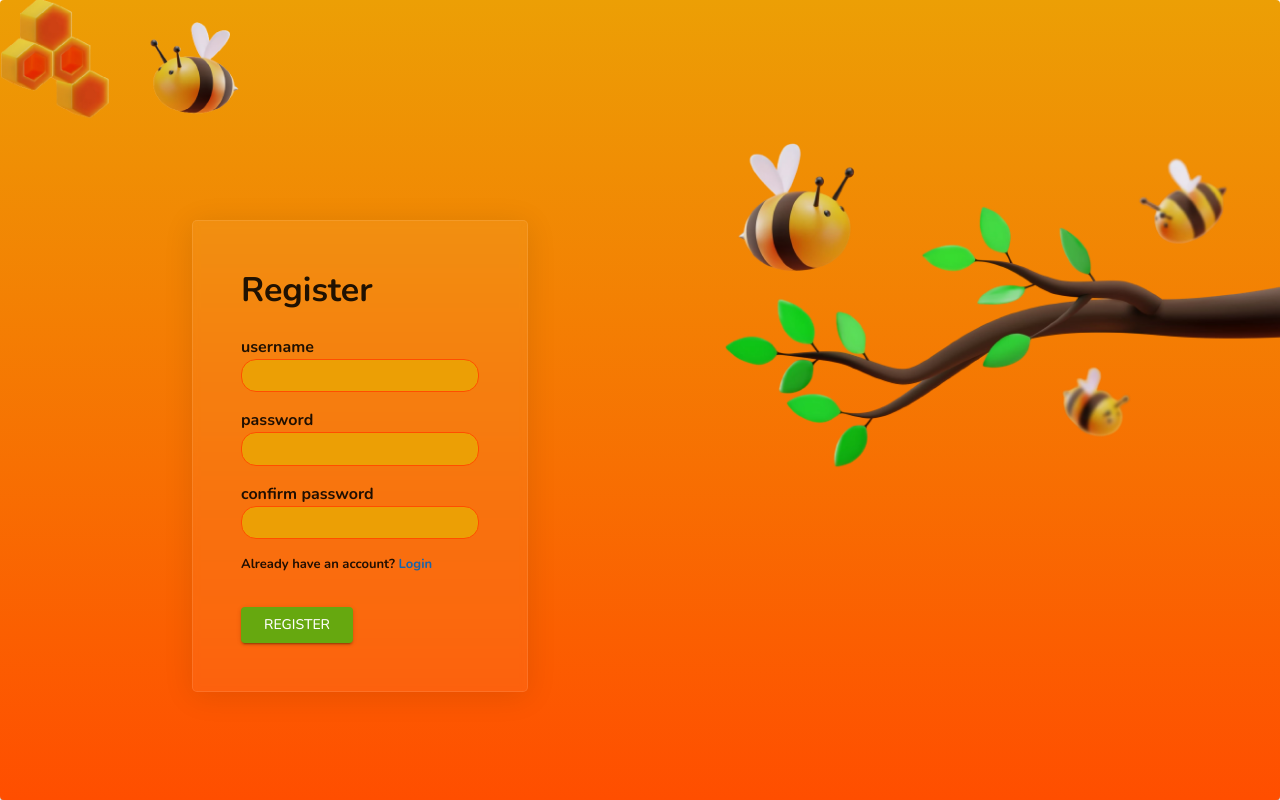
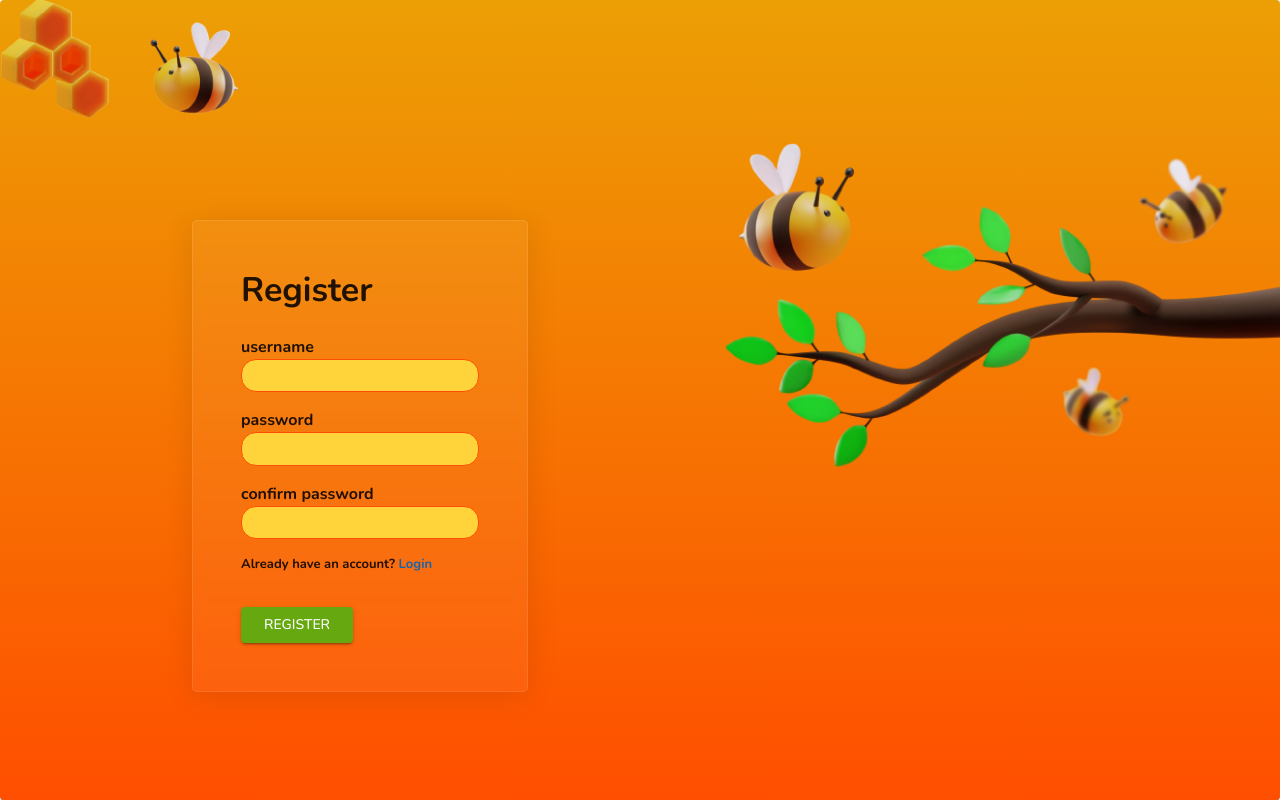
Before and after one commit to Manzar-Hassan/chat-bees-frontend, a React (Create React App) app: page / in a window 1280 px wide. Built offline with nearby package versions, Linux system fonts and the light colour scheme; no server answers.

Commit message:
fixing input errors

```diff
--- a/src/styles/StyledComponents.js
+++ b/src/styles/StyledComponents.js
@@ -54,11 +54,5 @@ export const StyledTextField = styled("input")({
   border: `1px solid #ff4e00`,
   borderRadius: "15px",
   outline: "none",
-  backgroundColor: "#ec9f05",
-  "&:focus": {
-    backgroundColor: "#ffd43b",
-  },
-  "&:active": {
-    backgroundColor: "#ffd43b",
-  },
+  backgroundColor: "#ffd43b",
 });
```
